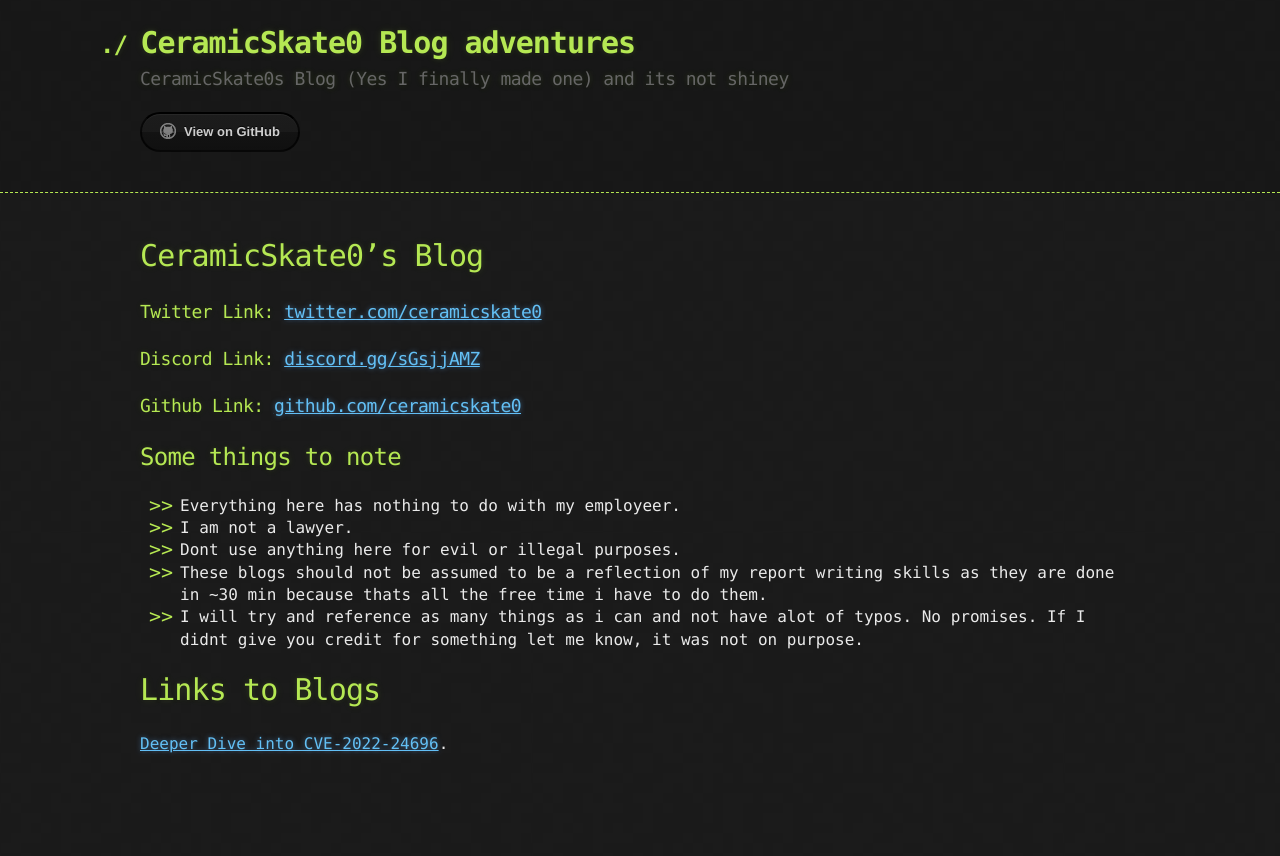
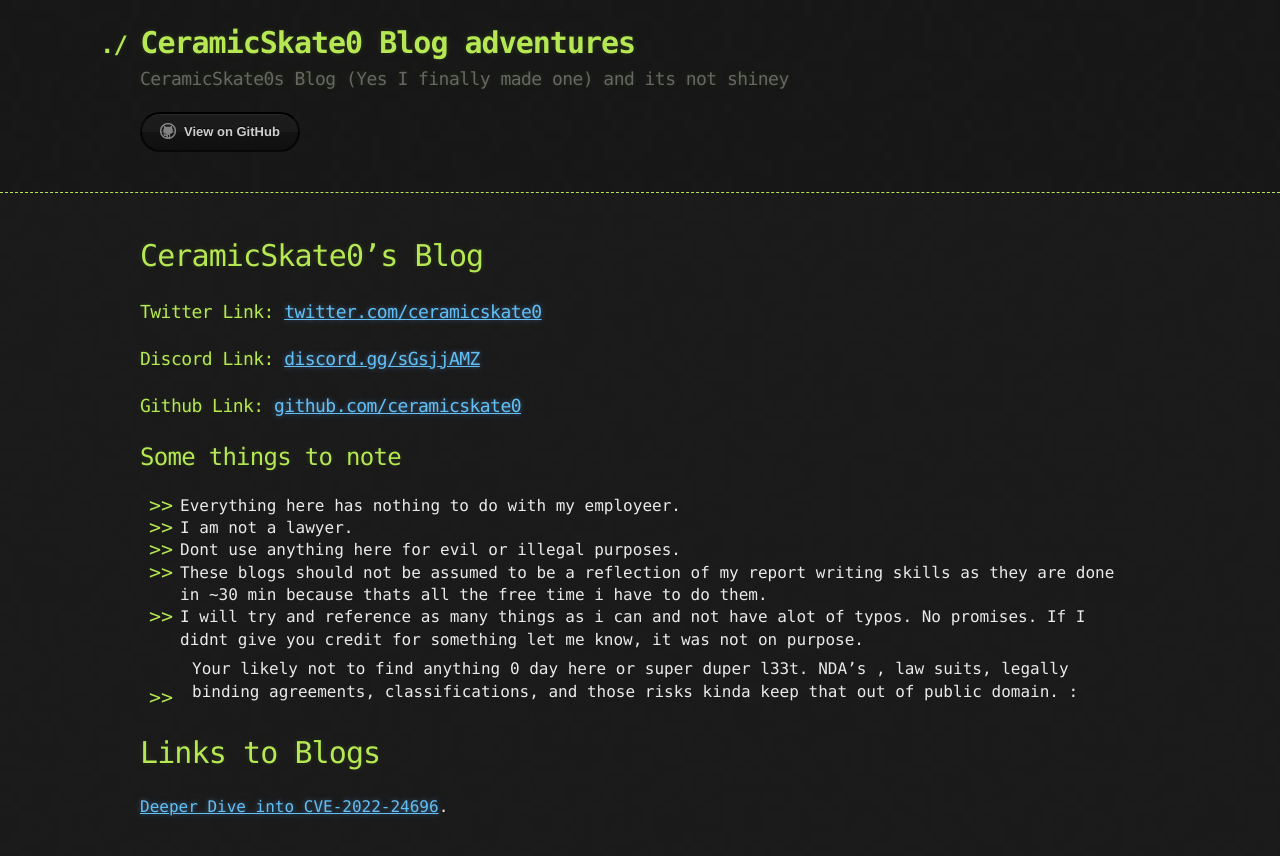
Before and after one commit to ceramicskate0/ceramicskate0.github.io, a Jekyll site: the page built from index.md, in a window 1280 px wide. Shown: the top 856 px of the page. Built offline with Jekyll 4.4.1, drawn with Linux system fonts in a browser that asks for light colours; our own code applies the rules of GitHub Pages for plain Markdown files.

Commit message:
Update index.md

```diff
--- a/index.md
+++ b/index.md
@@ -13,6 +13,7 @@ layout: default
   - Dont use anything here for evil or illegal purposes.
   - These blogs should not be assumed to be a reflection of my report writing skills as they are done in ~30 min because thats all the free time i have to do them.
   - I will try and reference as many things as i can and not have alot of typos. No promises. If I didnt give you credit for something let me know, it was not on purpose.
+  - Your likely not to find anything 0 day here or super duper l33t. NDA's , law suits, legally binding agreements, classifications, and those risks kinda keep that out of public domain. :|
 
 
 
```
